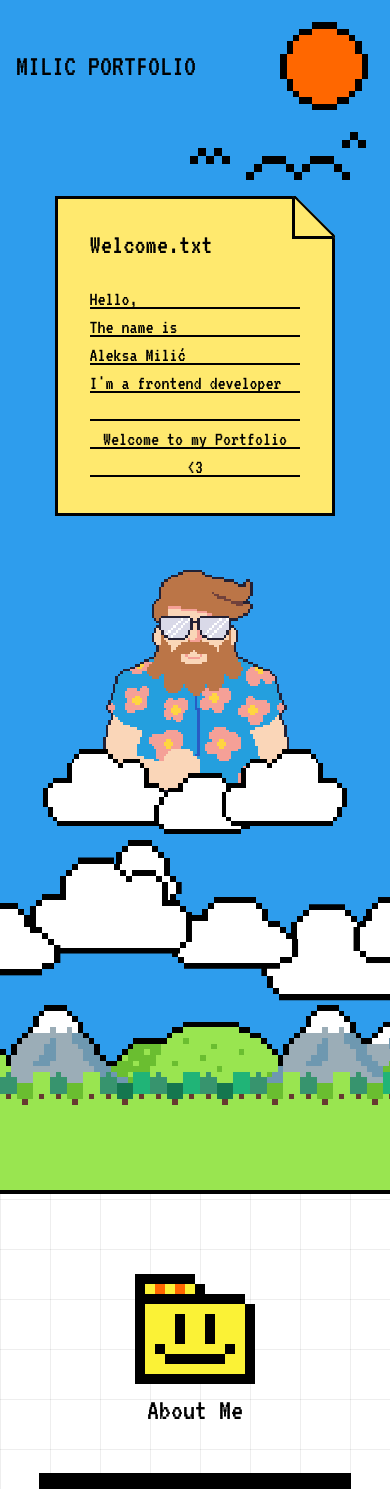
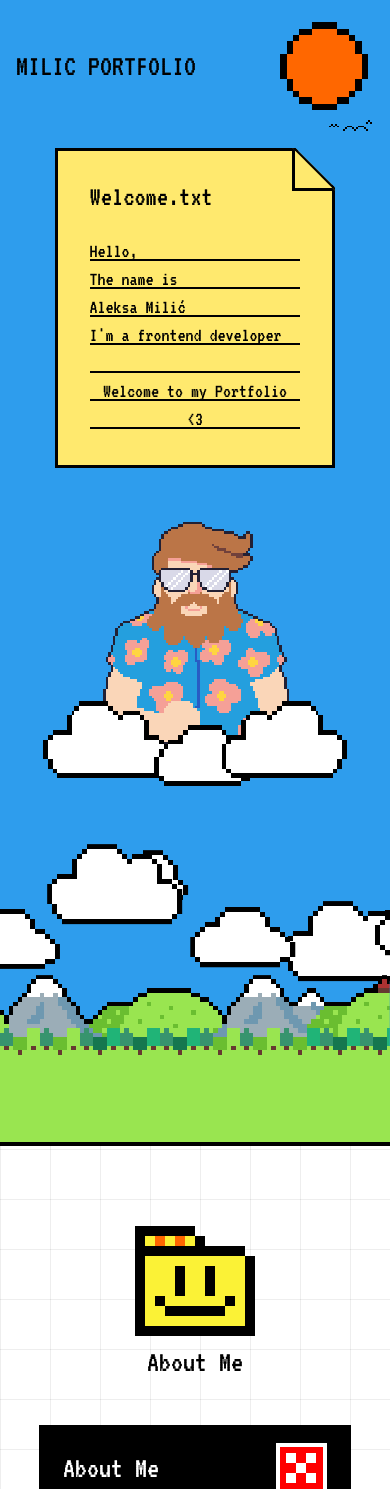
Before and after one commit to OrochiAM/MainPortfolio, a React (Vite) app: page / in a window 390 px wide. Shown: the top 1489 px of the page. Built offline with nearby package versions, Linux system fonts and the light colour scheme.

Commit message:
Responsive.

```diff
--- a/src/components/Clouds.jsx
+++ b/src/components/Clouds.jsx
@@ -19,7 +19,7 @@ export default function Clouds() {
     () => {
       const clouds = gsap.utils.toArray('.cloud');
       const vw = window.innerWidth;
-      const duration = 25;
+      const duration = 30;
       const gap = duration / clouds.length;
 
       clouds.forEach((cloud, i) => {
@@ -51,16 +51,14 @@ export default function Clouds() {
     { scope: root },
   );
 
-  let ps = 6;
-
   return (
     <div className="clouds" ref={root}>
-      <Sprite src={BigCloud} className="cloud" pixelSize={ps} />
-      <Sprite src={MediumCloud} className="cloud" pixelSize={ps} />
-      <Sprite src={SmallCloud} className="cloud" pixelSize={ps} />
-      <Sprite src={BigCloud} className="cloud" pixelSize={ps} />
-      <Sprite src={MediumCloud} className="cloud" pixelSize={ps} />
-      <Sprite src={SmallCloud} className="cloud" pixelSize={ps} />
+      <Sprite src={BigCloud} className="cloud" />
+      <Sprite src={MediumCloud} className="cloud" />
+      <Sprite src={SmallCloud} className="cloud" />
+      <Sprite src={BigCloud} className="cloud" />
+      <Sprite src={MediumCloud} className="cloud" />
+      <Sprite src={SmallCloud} className="cloud" />
     </div>
   );
 }
--- a/src/components/Sprite.jsx
+++ b/src/components/Sprite.jsx
@@ -1,10 +1,11 @@
-export default function Sprite({ src, pixelSize = 1, className = '' }) {
+export default function Sprite({ src, pixelSize, className = '' }) {
   const fit = (img) => {
-    if (img && img.complete) {
-      img.style.setProperty('--w', img.naturalWidth);
+    if (!img || !img.complete) return;
 
-      if (pixelSize) img.style.setProperty('--pixel', `${pixelSize}px`);
-    }
+    img.style.setProperty('--w', img.naturalWidth);
+
+    if (pixelSize) img.style.setProperty('--pixel', `${pixelSize}px`);
+    else img.style.removeProperty('--pixel'); // let the CSS decide
   };
 
   return (
--- a/src/styles/style.css
+++ b/src/styles/style.css
@@ -7,6 +7,7 @@
   --border-width: 4px;
   --pixel: 9px;
   --h: 100px;
+  --cloud-px: 10px;
 }
 
 * {
@@ -106,7 +107,7 @@ header {
   width: 100%;
   min-height: 99.1vh;
   padding: 1.5em 10em;
-  padding-bottom: 15em;
+  padding-bottom: 1em;
   position: relative;
   display: flex;
   flex-direction: column;
@@ -209,19 +210,26 @@ img {
 }
 
 .header-content {
+  --by-width: tan(atan2(100vw, 1400px));
+  --by-height: tan(atan2(100vh, 850px));
+  --z: clamp(0.6, min(var(--by-width), var(--by-height)), 1);
   display: flex;
   justify-content: space-between;
   align-items: center;
   gap: 2em;
   position: relative;
   z-index: 1;
-  padding: 5em clamp(0px, (100vw - 1250px) * 0.3, 15em) 3em;
+  align-self: center;
+  width: calc(100% * var(--z));
+  padding: calc(2em * var(--z)) calc(clamp(0px, (100vw - 1250px) * 0.3, 15em) * var(--z)) calc(3em * var(--z));
 }
+.header-content .sticky-note,
 .header-content .me-image {
-  zoom: clamp(0.1, tan(atan2(100vw, 1400px)), 1);
+  zoom: var(--z);
 }
 @media (max-width: 1100px) {
   .header-content {
+    --z: 1;
     flex-direction: column;
     gap: 2em;
   }
@@ -246,29 +254,31 @@ img {
 }
 .header-content .birds {
   position: absolute;
+  width: 12vw;
 }
 .header-content .birds:nth-child(1) {
   top: 0;
   right: 0;
 }
 .header-content .birds:nth-child(2) {
-  left: -20px;
-  bottom: -80px;
+  left: -100px;
+  bottom: 0px;
   z-index: 0;
 }
 
 /* CLOUDS */
 .clouds {
   width: 100%;
-  height: 300px;
+  height: 40vh;
   position: absolute;
   left: 0;
-  z-index: 1;
-  bottom: -1vh;
-  overflow-x: hidden;
+  z-index: 0;
+  bottom: -5vh;
+  overflow-x: clip;
   pointer-events: none;
 }
 .clouds .cloud {
+  --pixel: var(--cloud-px);
   position: absolute;
   left: 100%;
   bottom: 100px;
@@ -296,6 +306,24 @@ img {
   border-bottom: solid var(--border-width) #000;
 }
 
+@media (max-height: 860px) {
+  :root {
+    --h: 80px;
+    --cloud-px: 5px;
+  }
+}
+@media (max-height: 720px) {
+  :root {
+    --h: 60px;
+    --cloud-px: 4px;
+  }
+}
+@media (max-height: 600px) {
+  :root {
+    --h: 40px;
+    --cloud-px: 3px;
+  }
+}
 /* ABOUT ME */
 .about-me-section {
   margin: 2em;
--- a/src/styles/style.scss
+++ b/src/styles/style.scss
@@ -9,6 +9,7 @@
   --border-width: 4px;
   --pixel: 9px;
   --h: 100px;
+  --cloud-px: 10px;
 }
 
 * {
@@ -117,7 +118,7 @@ header {
   width: 100%;
   min-height: 99.1vh;
   padding: 1.5em 10em;
-  padding-bottom: 15em;
+  padding-bottom: 1em;
   position: relative;
 
   display: flex;
@@ -265,6 +266,10 @@ img {
 }
 
 .header-content {
+  --by-width: tan(atan2(100vw, 1400px));
+  --by-height: tan(atan2(100vh, 850px));
+  --z: clamp(0.6, min(var(--by-width), var(--by-height)), 1);
+
   display: flex;
   justify-content: space-between;
   align-items: center;
@@ -273,13 +278,20 @@ img {
   position: relative;
   z-index: 1;
 
-  padding: 5em clamp(0px, calc((100vw - 1250px) * 0.3), 15em) 3em;
+  align-self: center;
+  width: calc(100% * var(--z));
 
+  padding: calc(2em * var(--z))
+    calc(clamp(0px, calc((100vw - 1250px) * 0.3), 15em) * var(--z))
+    calc(3em * var(--z));
+
+  .sticky-note,
   .me-image {
-    zoom: clamp(0.1, tan(atan2(100vw, 1400px)), 1);
+    zoom: var(--z);
   }
 
   @media (max-width: 1100px) {
+    --z: 1;
     flex-direction: column;
     gap: 2em;
 
@@ -309,6 +321,7 @@ img {
 
   .birds {
     position: absolute;
+    width: 12vw;
   }
 
   .birds:nth-child(1) {
@@ -317,8 +330,8 @@ img {
   }
 
   .birds:nth-child(2) {
-    left: -20px;
-    bottom: -80px;
+    left: -100px;
+    bottom: 0px;
 
     z-index: 0;
   }
@@ -328,16 +341,18 @@ img {
 
 .clouds {
   width: 100%;
-  height: 300px;
+  height: 40vh;
 
   position: absolute;
   left: 0;
-  z-index: 1;
-  bottom: -1vh;
-  overflow-x: hidden;
+  z-index: 0;
+  bottom: -5vh;
+  overflow-x: clip;
   pointer-events: none;
 
   .cloud {
+    --pixel: var(--cloud-px);
+
     position: absolute;
     left: 100%;
     bottom: 100px;
@@ -369,6 +384,27 @@ img {
 
     background-color: var(--green);
     border-bottom: solid var(--border-width) #000;
+  }
+}
+
+@media (max-height: 860px) {
+  :root {
+    --h: 80px;
+    --cloud-px: 5px;
+  }
+}
+
+@media (max-height: 720px) {
+  :root {
+    --h: 60px;
+    --cloud-px: 4px;
+  }
+}
+
+@media (max-height: 600px) {
+  :root {
+    --h: 40px;
+    --cloud-px: 3px;
   }
 }
 
```
Also changed, not shown: 1 other file (tests, documents, lock files or other folders).
